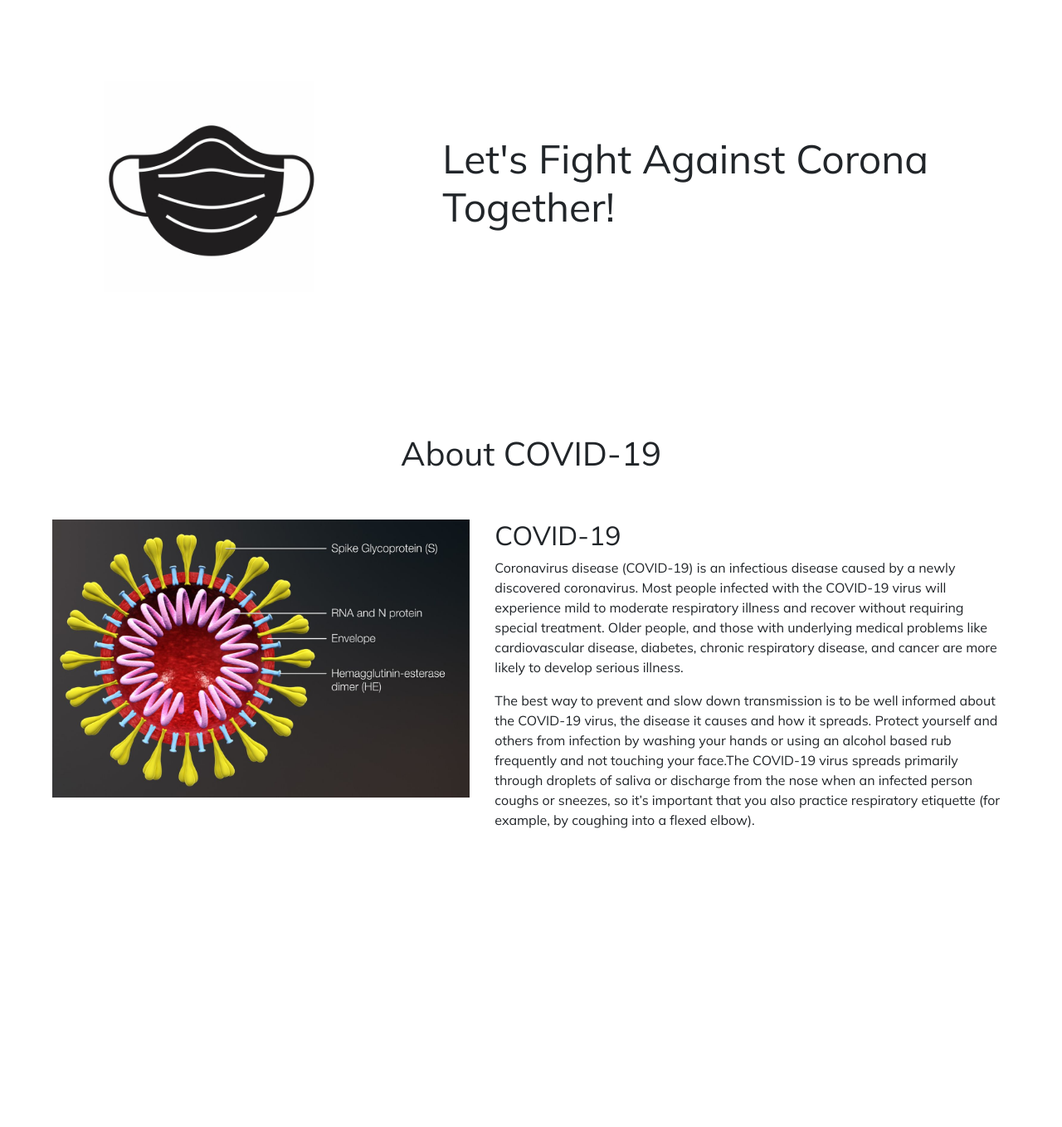
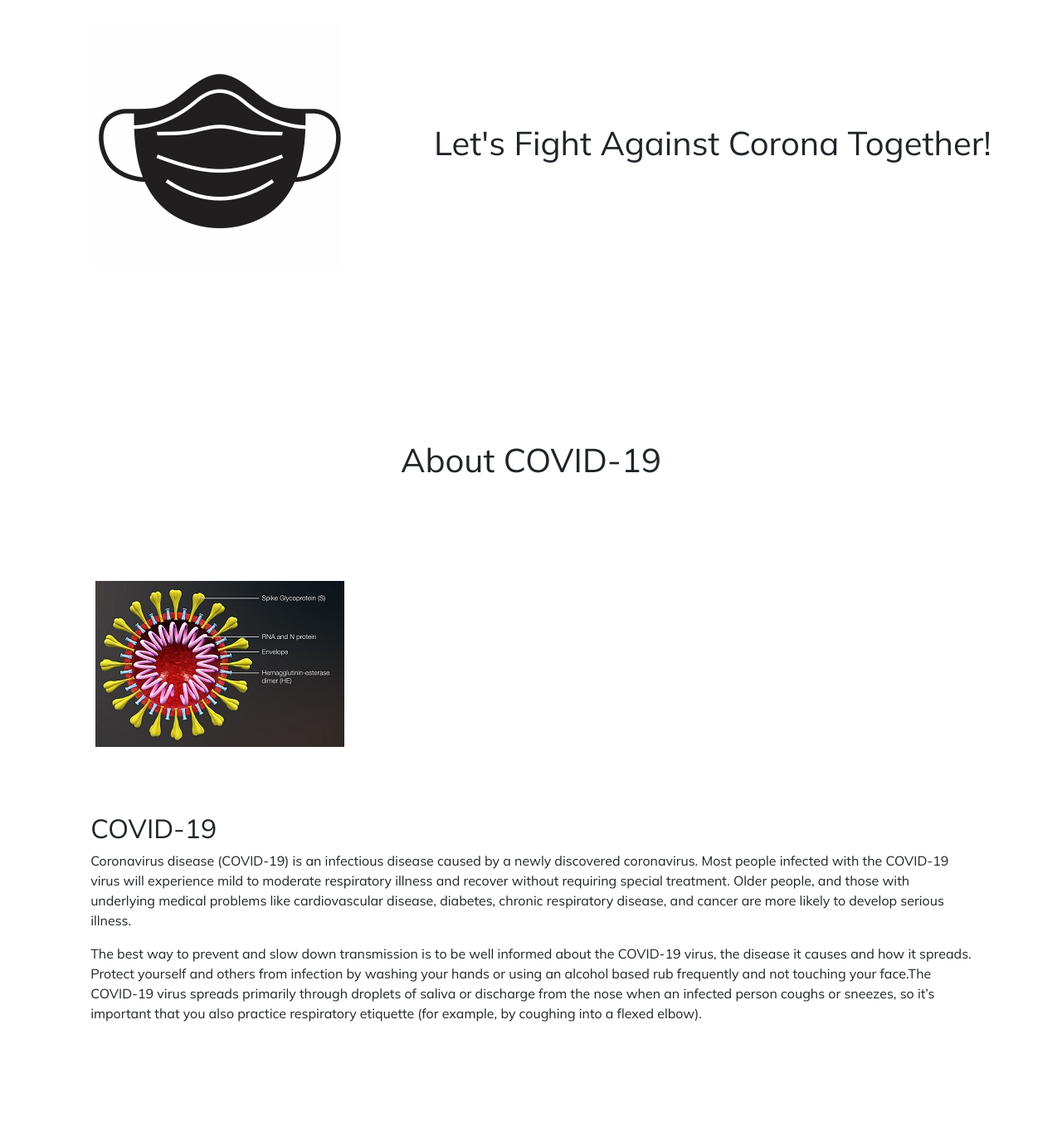
Before and after one commit to dimpalshetty/CovidTracker, a PHP site: page /index.php in a window 1280 px wide. Shown: the part 72-1430 px from the top of the page at 83% size. Before the commit the page ends 1070 px from the top, so only its background shows below. Run offline with PHP 8.4, Linux system fonts and the light colour scheme; some libraries are stand-ins or nearby versions.

Commit message:
your-commit-message

```diff
--- a/css/style.php
+++ b/css/style.php
@@ -1,91 +1,98 @@
 <style type="text/css">
-	*{ margin: 0; padding: 0; box-sizing: border-box; font-family: 'Mulish', sans-serif; }
+	* {
+		margin: 0;
+		padding: 0;
+		box-sizing: border-box;
+		font-family: 'Mulish', sans-serif;
+	}
 
-.nav_style{
-	background-color: #a1cad5!important;
+	.nav_style {
+		background-color: #a1cad5 !important;
 	}
-.nav_style a{
+
+	.nav_style a {
 		color: white;
 	}
-@media only screen and (max-width:600px){
-	.navbar{
-        height: 60px;
-        width: 100%;
-		display: inline-flex;
-		padding: 10px;;
 
-	}
-	.nav{
-        width: 100%;
+	.main_header {
+		display: flex;
+		justify-content: space-evenly;
+		align-items: center;
 	}
 
-	.rightside{
-		width: 50%;
-		height: 50%;
+	.mask {
+		padding: 2%;
 	}
-    .rightside h1{
-		width: 50%;
-		height: 50%;
-		margin-top: -100;
-		text-align: center;
-	}
-	.leftside img{
-		margin-top: -150;
-	}
-	.section_header h1{
-		text-align: center;
-		margin-top: -10;
-		padding-right: 2px;
-	}
-	.img.img-fluid{
-		display: block;
-		margin-left: auto;
-		margin-right: auto;
 
-	}
-	.div.rightside{
-		width: 50%;
-	}
+	.title_1 {
+		margin: 10%, 2%, 0%, 2%;
+		flex-wrap: wrap;
 
 	}
 
+	@media(max-width:720px) {
+		.main_header {
+			flex-flow: column wrap;
+			align-items: center;
+			margin: 2%;
+		}
+
+		.title_1 {
+			text-align: center;
+		}
+	}
+
+	.about_main {
+		display: flex;
+		flex-flow: column wrap;
+		align-items: center;
+		margin: 2%;
+		padding-top: 10%;
+	}
+
+	.info{
+		display: flex;
+		flex-flow: column wrap;
+		align-items: center;
+		margin: 5%;
+	}
+	/* .about_body{
+		display: flex;
+		flex-flow: column wrap;
+		align-items: center;
+		margin: 2%;
+	} */
+	.image_2{
+		margin: 2%;
+		padding-bottom: 2%;
+	}
 
 
-.main_header{
-	height: 450px;
-	width: 100%;
+	@media(min-width:720px) {
+		.about {
+			display: flex;
+			justify-content: space-between;
+			align-items: center;
+			flex-direction: column;
+			margin: 2%;
 		}
 
-.rightside h1{
-	font-size: 3rem;
+		.info {
+			display: flex;
+			flex-direction: row;
+			justify-content: flex-start;
+
 		}
 
-.leftside img{ animation: mask 5s linear infinite; }
+		.image_2 {
+			margin: 2%;
+		}
 
-@keyframes mask {
-	0%
-	{
-		transform: scale(.75);
-	}
-	20%
-	{
-		transform: scale(1);
-	}
-	40%
-	{
-		transform: scale(.75);
-	}
-	60%
-	{
-		transform: scale(1);
-	}
-	80%
-	{
-		transform: scale(.75);
-	}
-	100%
-	{
-		transform: scale(1);
+		.about_body {
+			display: flex;
+			flex-wrap: nowrap;
+			flex-direction: column;
+			margin: 2%;
 		}
 	}
 </style>
--- a/index.php
+++ b/index.php
@@ -1,10 +1,11 @@
-<!DOCTYPE html?
-	<html>
+<!DOCTYPE html? <html>
+
 <head>
 	<title></title>
 	<?php include 'link/links.php' ?>
 	<?php include 'css/style.php' ?>
 </head>
+
 <body onload="fetch()">
 	<nav class="navbar navbar-expand-lg nav_style p-3">
 		<a class="navbar-brand pl-5" href="#">COVID-19</a>
@@ -32,46 +33,41 @@
 		</div>
 	</nav>
 	<div class="main_header">
-<div class="row w-100 h-100">
-	<div class="col-lg-5 col-md-5 col-12 order-lg-1 order-2">
-		<div class="leftside w-100 h-100 d-flex justify-content-center align-items-center">
-			<img src="images/mask.jpg" width="300" height="300">
+		<div class="mask">
+
+			<img src="images/mask.jpg">
 
 		</div>
 
-	</div>
-	<div class="col-lg-7 col-md-7 col-12 order-lg-2 order-1">
-		<div class="rightside w-100 h-100 d-flex justify-content-center align-items-center ">
+		<div class="title_1">
 			<h1> Let's Fight Against Corona Together!</h1>
-
-		</div>
-
-	</div>
-
 		</div>
 
 
 	</div>
 
+
+
 	<!--******about ******* -->
-
-<div class="container-fluid sub-section pt-5 pb-5 " id="aboutid">
-	<div class="section_header text-center mb-5 mt-4">
+	<div class="about_main">
+		<div class="about " id="aboutid">
+			<div class="title_2">
 				<h1> About COVID-19</h1>
+			</div>
 
 		</div>
-	<div class="row pt-2">
-		<div class="col-lg-5 col-md-6 col-12 ml-5">
-			<img src="images/map.jpg" class="img-fluid">
-
-		</div>
-		<div class="col-lg-6 col-md-6 col-12">
-			<h2>COVID-19</h2>
-			<p>Coronavirus disease (COVID-19) is an infectious disease caused by a newly discovered coronavirus. Most people infected with the COVID-19 virus will experience mild to moderate respiratory illness and recover without requiring special treatment.  Older people, and those with underlying medical problems like cardiovascular disease, diabetes, chronic respiratory disease, and cancer are more likely to develop serious illness.</p>
-			<p>The best way to prevent and slow down transmission is to be well informed about the COVID-19 virus, the disease it causes and how it spreads. Protect yourself and others from infection by washing your hands or using an alcohol based rub frequently and not touching your face.The COVID-19 virus spreads primarily through droplets of saliva or discharge from the nose when an infected person coughs or sneezes, so it’s important that you also practice respiratory etiquette (for example, by coughing into a flexed elbow).</p>
-
+		<div class="info">
+			<div class="image_2">
+				<img src="images/map.jpg" class="image_2">
 			</div>
 
+
+			<div class="about_body">
+				<h2>COVID-19</h2>
+				<p>Coronavirus disease (COVID-19) is an infectious disease caused by a newly discovered coronavirus. Most people infected with the COVID-19 virus will experience mild to moderate respiratory illness and recover without requiring special treatment. Older people, and those with underlying medical problems like cardiovascular disease, diabetes, chronic respiratory disease, and cancer are more likely to develop serious illness.</p>
+				<p>The best way to prevent and slow down transmission is to be well informed about the COVID-19 virus, the disease it causes and how it spreads. Protect yourself and others from infection by washing your hands or using an alcohol based rub frequently and not touching your face.The COVID-19 virus spreads primarily through droplets of saliva or discharge from the nose when an infected person coughs or sneezes, so it’s important that you also practice respiratory etiquette (for example, by coughing into a flexed elbow).</p>
+			</div>
+		</div>
 	</div>
 
 	</div>
@@ -79,4 +75,5 @@
 	</section>
 
 </body>
+
 </html>
```
Also changed, not shown: images/map.jpg. Lines whose indentation alone changed are shown as unchanged.
